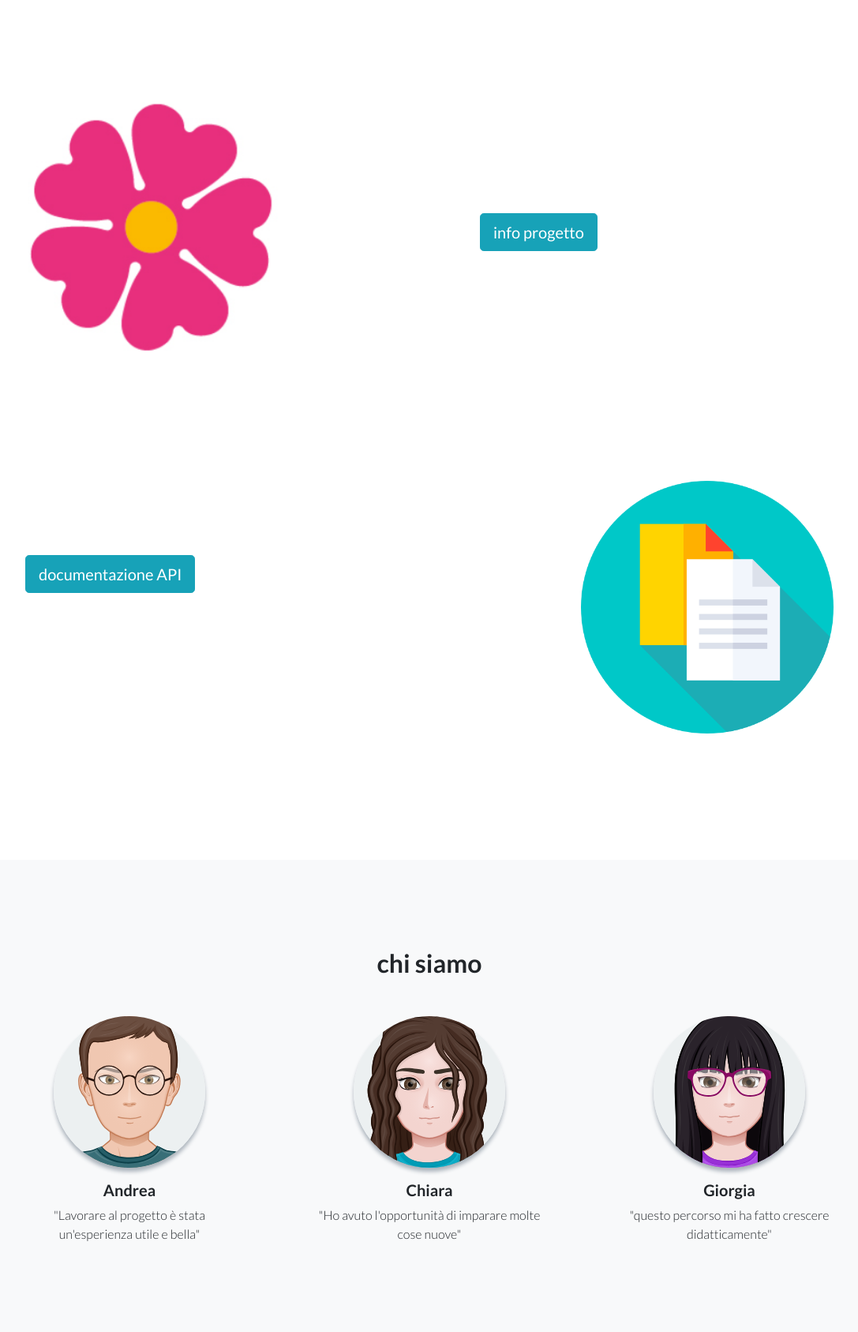
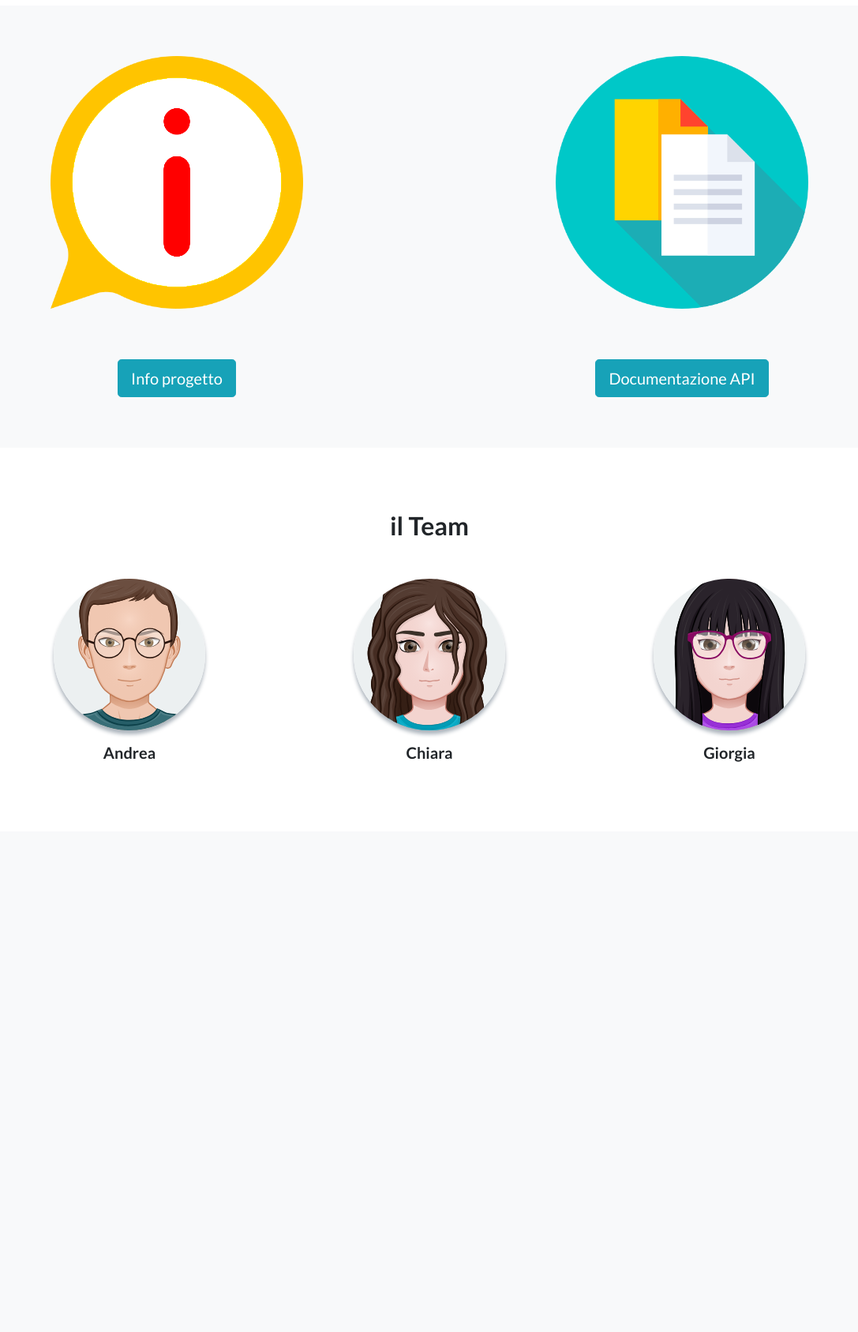
Before and after one commit to GiorgiaRistich/rdc-project, a PHP site: page / in a window 1280 px wide. Shown: the part 1458-3145 px from the top of the page at 79% size, without its empty margins (96-1183 px from the left). After the commit the page ends 2423 px from the top, so only its background shows below. Run offline with PHP 8.4, Linux system fonts and the light colour scheme.

Commit message:
modifiche pagina principale

```diff
--- a/Cose_Pronte/nodejs/package.json
+++ b/Cose_Pronte/nodejs/package.json
@@ -3,6 +3,7 @@
     "amqplib": "^0.7.1",
     "body-parser": "^1.19.0",
     "cookie-parser": "^1.4.5",
+    "cors": "^2.8.5",
     "dotenv": "^8.2.0",
     "express": "^4.17.1",
     "nodemailer": "^6.5.0",
--- a/Cose_Pronte/nodejs/totale.js
+++ b/Cose_Pronte/nodejs/totale.js
@@ -10,6 +10,8 @@ app.use(bodyParser.urlencoded({ extended: false }));
 var cookieParser = require('cookie-parser')
 app.use(cookieParser())
 require('dotenv').config()
+var cors = require('cors')
+app.use(cors())
 
 
 var client_id = process.env.client_id
@@ -28,6 +30,7 @@ var postgreshost=process.env.postgreshost
 var mailuser=process.env.mailuser
 var mailpass=process.env.mailpass
 var pathlog='file_log/'
+var lastdosi="10"
 
 var smtpTransport = nodemailer.createTransport({    //necessario per l'invio di mail
     service: "Gmail",
@@ -425,10 +428,11 @@ app.get('/dosi', function(req, res){
                     dositotali=dositotali+item.dosi_somministrate
                 })
                 log("info","dosi calcolate")
+                lastdosi=dositotali.toString()
                 res.send(dositotali.toString())
             }
             else {
-                log("error", error.toString())
+                res.send(lastdosi)
             }
         }
     );
--- a/HomePage/index.html
+++ b/HomePage/index.html
@@ -21,10 +21,16 @@
 <body>
 
   <!-- Navigation -->
-  <nav class="navbar navbar-light bg-light static-top ml-auto  ">
-    <div class="container" id="contalto">
-      <a class="navbar-brand">Sei un medico?</a>
-      <a type="button" class="btn btn-outline-primary" href="../pagina_medico/loginMedico.php">Accedi</a>
+  <nav class="navbar navbar-light bg-light static-top ml-auto border-info">
+    <div class="container">
+      <div>
+        <img src="primulatesto.png" id="primulaheader">
+        <p id="dotthead" class="navbar-brand">Dottor Mario Rossi</p>
+      </div>
+      <div>
+        <div class="navbar-brand">Sei un medico?</div>
+        <a type="button" class="btn btn-outline-primary" href="../pagina_medico/loginMedico.php">Accedi</a>
+      </div>
     </div>
     </div>
   </nav>
@@ -35,7 +41,7 @@
     <div class="container mx-auto ">
       <div class="row">
         <div class="col-xl-9 mx-lg-auto">
-          <h1 class="mb-5">Prenota qui il tuo vaccino</h1>
+          <h1 class="mb-5" id="prenotaora">Prenota qui il tuo vaccino</h1>
         </div>
         <div class="col-md-15 col-lg-10 col-xl-10 ">
 
@@ -63,7 +69,7 @@
 
               </div><br>
               <div class="col-12 col-md-3 mb-md-2">
-                <button type="submit" class="btn btn btn-lg btn-info" id="accedi">Prenota subito!</button>
+                <button type="submit" class="btn btn-lg btn-primary border" id="accedi">Prenota subito!</button>
               </div>
             </form>
           </div>
@@ -76,23 +82,25 @@
   </header>
 
   <!-- Icons Grid -->
-  <section class="features-icons bg-light text-center">
+  <section class="features-icons bg-light text-center" onmouseover="mostradosi()">
     <div class="container">
       <div class="row">
 
-        <div class=" img col-lg-4">
+        <div class="img col-lg-4">
           <div class="features-icons-item mx-auto mb-5 mb-lg-0 mb-lg-3">
             <div class="features-icons-icon d-lg-flex">
-              <!--<i class="icon-layers m-auto text-primary"></i>-->
-              <!--icona-->
               <img src="syringe.png" id="siringa" class="img-circle">
             </div>
-            <p id="pdosi"></p>
-            <h3> dosi</h3> <!-- inserire qui il valore-->
-            <p class="lead mb-0">dosi totali di vaccino anti-COVID-19 somministrate</p>
           </div>
         </div>
-
+        <div class="col-lg-4 elemdosi">
+          <p class="lead mb-0">Dosi totali di vaccino anti COVID-19 somministrate in Italia:</p>
+          <br>
+          <h3 id="pdosi">0</h3>
+        </div>
+        <div class="col-lg-4 text-white showcase-img">
+          <img src="primula.png" id="primuladosi">
+        </div>
       </div>
     </div>
   </section>
@@ -103,69 +111,73 @@
       <div class="row no-gutters">
 
         <!--<div class="col-lg-6 order-lg-2 text-white showcase2-img" style="background-image: url('logoMedici.png');"></div>-->
-        <div class="col-lg-6 order-lg-2 text-white showcase-img">
-          <img src="logoMedici.png" id="immagine">
-        </div>
-        <div class="col-lg-6 order-lg-1 my-auto showcase-text">
-          <h2>Dottor Nome Cognome</h2>
-          <p class="lead mb-0">Medico specialista in vattela a pesca </p>
-          <p class="lead mb-0">via Pinco Pallo 26,RM </p>
-          <p class="lead mb-0">telefono: 3943829274</p>
-          <p class="lead "> ORARIO: <br>lun: 10.00-19.00 <br>
-            mar: 10.00-19.00 <br>
-            mer: 10.00-19-00 <br>
-            gio: 10.00-19.00 <br>
-            ven: 10.00-19.00 <br>
-            sab: 10.00-13.00 </p>
+
+        <div class="col-lg-4 order-lg-1 my-auto showcase-text" id="divmedico">
+          <h2 id="hmedico">Dottor Mario Rossi</h2>
+          <p class="lead mb-0"><i>Medico specialista in medicina generale</i></p>
+          <p class="lead mb-0"><b>Indirizzo: </b>viale del Policlinico, 155</p>
+          <p class="lead mb-0"><b>Telefono: </b><a href="tel:3339876543">333.9876543</a></p>
+          <p class="lead "> <b>ORARIO: </b><br>lun: 10.00-13.00 <br>
+            mar: 17.00-19.00 <br>
+            mer: 10.00-13-00 <br>
+            gio: 17.00-19.00 <br>
+            ven: 10.00-13.00</p>
 
         </div>
-      </div>
-      <div class="row no-gutters">
-        <!--<div class="col-lg-6 text-white showcase-img" style="background-image: url('primula.png');"></div>-->
-        <div class="col-lg-6 text-white showcase-img">
-          <img src="primula.png" id="immagine2">
+
+        <div class="col-lg-4 order-lg-2">
+          <iframe src="https://www.google.com/maps/embed?pb=!1m18!1m12!1m3!1d2969.3407815737273!2d12.508352615026258!3d41.907032371582766!2m3!1f0!2f0!3f0!3m2!1i1024!2i768!4f13.1!3m3!1m2!1s0x132f61242905ab5d%3A0x60bff8ec676f6027!2sPoliclinico%20Umberto%20I%20di%20Roma!5e0!3m2!1sit!2sit!4v1619377820884!5m2!1sit!2sit" width="500" height="450" class="mappa" allowfullscreen="" loading="lazy"></iframe>
         </div>
 
-        <div class="col-12 col-md-3 mb-md-2">
-          <button type="submit" class="btn btn btn-lg btn-info" id="bottone1">info progetto</button>
+        <div class="col-lg-4 order-lg-3 text-white showcase-img">
+          <img src="caduceo.png" id="immagine">
         </div>
       </div>
+
+    </section>
+    <section class="showcase bg-light">
       <div class="row no-gutters">
-        <!-- <div class="col-lg-6 order-lg-2 text-white showcase-img" style="background-image: url('documents.png');"></div>-->
-        <div class="col-lg-6 order-lg-2 text-white showcase-img">
-          <img src="documents.png" id="immagine3">
+
+        <div class="col-lg-6 text-white showcase-img coppia">
+          <a href=""><img src="info.png" id="immagine2"></a>
+          <br>
+          <a type="button" class="btn btn-lg btn-info" id="bottone1" href="">Info progetto</a>
+
         </div>
-        <div class="col-12 col-md-3 mb-md-2">
-          <button class="btn btn btn-lg btn-info" id="bottone2">documentazione API</button>
+
+
+
+        <div class="col-lg-6 order-lg-2 text-white showcase-img coppia">
+          <a href=""><img src="documents.png" id="immagine3"></a>
+          <br>
+          <a type="button" class="btn btn-lg btn-info" id="bottone2" href="">Documentazione API</a>
         </div>
+
       </div>
     </div>
   </section>
 
   <!-- Testimonials -->
-  <section class="testimonials text-center bg-light">
+  <section class="testimonials text-center">
     <div class="container">
-      <h2 class="mb-5">chi siamo</h2>
+      <h2 class="mb-5">il Team</h2>
       <div class="row">
         <div class="col-lg-4">
           <div class="testimonial-item mx-auto mb-5 mb-lg-0">
             <img class="img-fluid rounded-circle mb-3" src="myAvatar-2.svg" alt="">
             <h5>Andrea</h5>
-            <p class="font-weight-light mb-0">"Lavorare al progetto è stata un'esperienza utile e bella"</p>
           </div>
         </div>
         <div class="col-lg-4">
           <div class="testimonial-item mx-auto mb-5 mb-lg-0">
             <img class="img-fluid rounded-circle mb-3" src="myAvatar.svg" alt="">
             <h5>Chiara</h5>
-            <p class="font-weight-light mb-0">"Ho avuto l'opportunità di imparare molte cose nuove"</p>
           </div>
         </div>
         <div class="col-lg-4">
           <div class="testimonial-item mx-auto mb-5 mb-lg-0">
             <img class="img-fluid rounded-circle mb-3" src="myAvatar-3.svg" alt="">
             <h5>Giorgia</h5>
-            <p class="font-weight-light mb-0">"questo percorso mi ha fatto crescere didatticamente"</p>
           </div>
         </div>
       </div>
--- a/HomePage/main.js
+++ b/HomePage/main.js
@@ -1,3 +1,4 @@
+
 function formerror() {
     $(".formelem").addClass("formerrato");
     setTimeout(() => {
@@ -5,19 +6,25 @@ function formerror() {
     }, 500);
 }
 
+function updatedosi(val) {
+    $('#pdosi').animate({
+    counter: val
+  }, {
+    duration: 2000,
+    easing: 'swing',
+    step: function (now) {
+      $(this).text(Math.ceil(now));
+    }
+  });
+}
+
 function mostradosi() {
     $("dosi").ready(function () {
         jQuery.ajax({
             url: "http://localhost:3001/dosi",
-            header: {
-                "Access-Control-Allow-Origin":"*"
-            },
             success: function (data) {
-                console.log(data)
-                $('#pdosi').val(data)
+                updatedosi(data)
             }
         })
     });
 }
-
-window.onload = mostradosi()
--- a/HomePage/style.css
+++ b/HomePage/style.css
@@ -25,35 +25,48 @@ h6 {
   height: 100%;
 }
 #immagine {
-  width: 100%;
-  height: 100%;
+  width: 60%;
+  display: block;
+  margin-left: auto;
+  margin-right: auto;
+  margin-top: 18%;
+}
+#immagine2:hover {
+  filter:blur(5px);
 }
 #immagine2 {
   width: 50%;
-  height: 50%;
   position: relative;
-  left: 20%;
+  left: 0%;
+  margin-bottom: 10%;
+  margin-top: 10%;
+  filter:saturate(8);
+}
+#immagine3:hover {
+  filter:blur(5px);
 }
 #immagine3 {
   width: 50%;
-  height: 50%;
   position: relative;
-  left: 80%;
+  left: 0%;
+  margin-bottom: 10%;
+  margin-top: 10%;
 }
 #bottone1 {
   position: relative;
-  left: 20%;
-  top: 30%;
-  right: 20%;
+  left: 0%;
+  top: 0%;
+  right: 0%;
+  margin-bottom: 10%;
 }
 #bottone2 {
   position: relative;
-  left: 40%;
-  top:20%;
+  left: 0%;
+  top: 0%;
+  margin-bottom: 10%;
 }
 #siringa {
-  width: 40%;
-  height: 100%;
+  width: 50%;
   position: relative;
   left: 25%;
   bottom: 10%;
@@ -81,8 +94,8 @@ h6 {
 
 
 .testimonials {
-  padding-top: 7rem;
-  padding-bottom: 7rem;
+  padding-top: 5rem;
+  padding-bottom: 5rem;
 }
 
 .testimonials .testimonial-item {
@@ -96,18 +109,16 @@ h6 {
 
 header.masthead {
   position: relative;
-  background-color: white;
+  background-color: #629aee;
   padding-top: 8rem;
   padding-bottom: 8rem;
 }
 header.masthead .overlay {
   position: absolute;
-  background-color:blue;
   height: 100%;
   width: 100%;
   top: 0;
   left: 0;
-  opacity: 0.3;
 }
 header.masthead h1 {
   font-size: 2rem;
@@ -121,11 +132,6 @@ header.masthead h1 {
   header.masthead h1 {
     font-size: 3rem;
  }
-}
-
-
-#contalto{
-  justify-content: flex-end;
 }
 
 
@@ -150,6 +156,62 @@ header.masthead h1 {
 
 
 .headerform {
-  padding-top: 4rem!important;
+  padding-top: 8rem!important;
   padding-bottom: 4rem!important;
 }
+
+.elemdosi {
+  position: relative;
+  right: 1%;
+  bottom: 100%;
+}
+
+#primuladosi{
+  width: 50%;
+}
+
+#primulaheader {
+  height: 50px;
+}
+
+.mappa{
+  border: 0;
+  margin-top: 7%;
+  margin-bottom: 7%;
+}
+
+#divmedico {
+  padding: 4rem!important;
+}
+
+#hmedico {
+  margin-top: 5%;
+}
+
+.coppia {
+  text-align: center;
+}
+
+#dotthead {
+  float: right;
+  margin: 0;
+  margin-top: 1.5%;
+  width: 50%;
+}
+
+.navbar {
+  z-index:1;
+  overflow: hidden;
+  position: fixed;
+  top: 0;
+  width: 100%;
+  border-bottom: 3px solid;
+}
+
+#prenotaora {
+  color: #383838;
+}
+
+.formelem {
+  width: 95%;
+}
```
Also changed, not shown: Cose_Pronte/nodejs/package-lock.json (added), HomePage/caduceo.png (added), HomePage/info.png (added), HomePage/logoMedici.png (deleted), HomePage/primula.png, HomePage/primulatesto.png (added).
